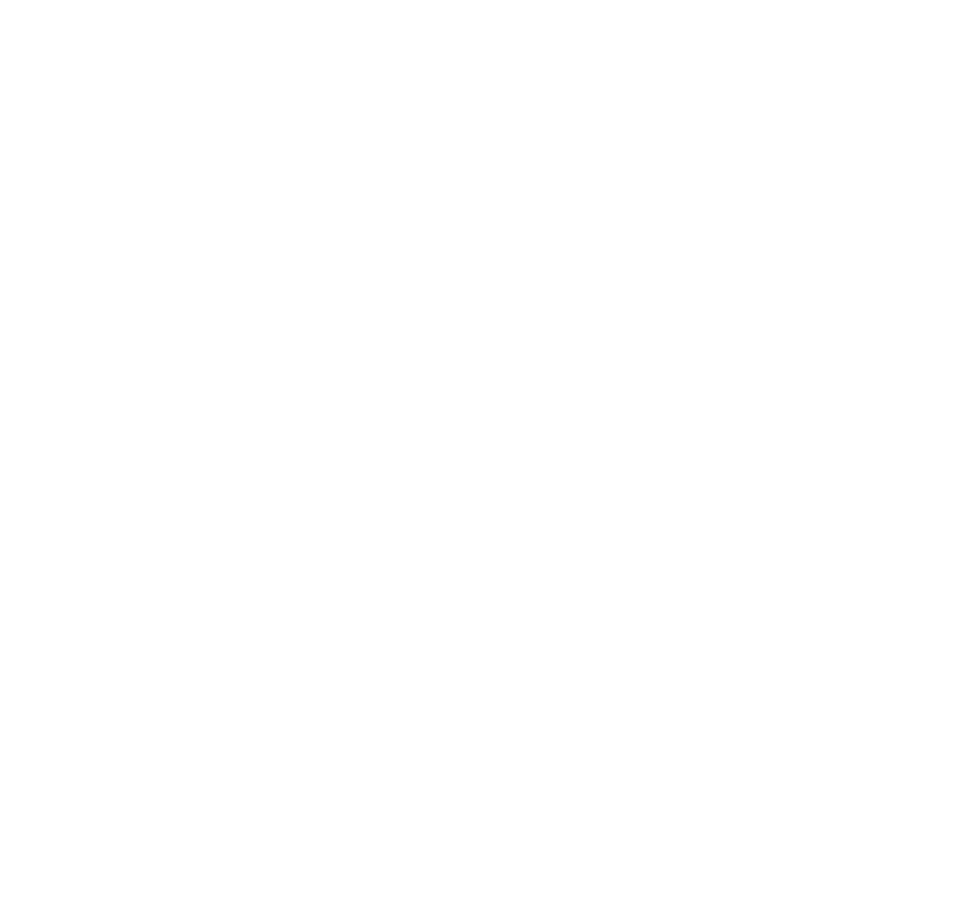
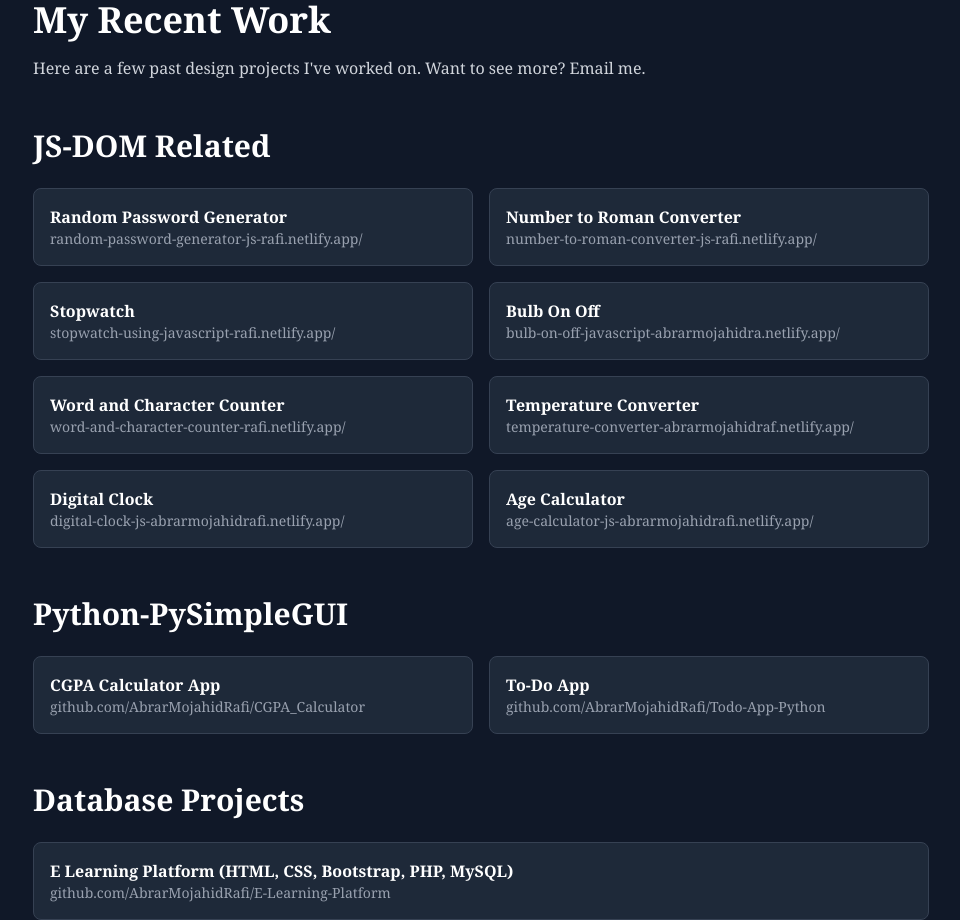
Before and after one commit to AbrarMojahidRafi/my-portfolio-website, a React (Vite) app: page / in a window 1280 px wide. Shown: the part 1880-2800 px from the top of the page, without its empty margins (159-1119 px from the left). Before the commit the page ends 1824 px from the top, so only its background shows below. Built offline with nearby package versions, Linux system fonts and the light colour scheme.

Commit message:
recent work section done

```diff
--- a/src/App.jsx
+++ b/src/App.jsx
@@ -2,6 +2,8 @@
 import Navbar from './components/navbar/navbar';
 import Intro from './components/intro';
 import About from './components/about';
+import Work from './components/work';
+import React from 'react';
 
 function App() {
 
@@ -10,6 +12,7 @@
       <Navbar/>
       <Intro/>
       <About/>
+      <Work/>
       <div>Rafi</div>
     </>
   )
--- a/src/components/intro.jsx
+++ b/src/components/intro.jsx
@@ -4,7 +4,7 @@
 const intro = () => {
   return (
     <>
-        <div className="flex flex-col md:flex-row items-center justify-center min-h-screen bg-gray-900 font-serif px-4 sm:px-8 md:px-12 lg:px-20 xl:px-40">
+        <div id="intro-section" className="flex flex-col md:flex-row items-center justify-center min-h-screen bg-gray-900 font-serif px-4 sm:px-8 md:px-12 lg:px-20 xl:px-40">
             {/* Image - First on mobile, Right on desktop */}
             <div className="md:w-1/2 flex justify-center order-first md:order-last mb-6 sm:mb-8 md:mb-0">
                 <div className="w-48 h-48 sm:w-56 sm:h-56 md:w-64 md:h-64 lg:w-72 lg:h-72 xl:w-80 xl:h-80 rounded-full border-4 border-yellow-200 overflow-hidden shadow-lg">
--- a/src/components/navbar/navbar.jsx
+++ b/src/components/navbar/navbar.jsx
@@ -2,12 +2,12 @@
 
 const navbar = () => {
 
-  const scrollToAbout = () => {
-    const aboutSection = document.getElementById('about-section');
-    if (aboutSection) {
-      aboutSection.scrollIntoView({ behavior: 'smooth' });
-    }
-  };
+    const scrollToSection = (sectionId) => {
+      const section  = document.getElementById(sectionId);
+      if (section ) {
+        section.scrollIntoView({ behavior: 'smooth' });
+      }
+    };
 
   return (
     <>
@@ -33,7 +33,11 @@
           <ul className="font-medium font-serif flex flex-col p-4 md:p-0 mt-4 border border-gray-100 rounded-lg bg-gray-50 md:flex-row md:space-x-8 rtl:space-x-reverse md:mt-0 md:border-0 md:bg-white dark:bg-gray-800 md:dark:bg-gray-900 dark:border-gray-700">
             <li>
               <a
-                href="#"
+                href="#intro-section"
+                onClick={(e) => {
+                  e.preventDefault();
+                  scrollToSection('intro-section');
+                }}
                 className="block py-2 px-3 text-white relative group md:p-0 dark:text-white"
               >
                 <b>HOME</b>
@@ -45,7 +49,7 @@
                 href="#about-section"
                 onClick={(e) => {
                   e.preventDefault();
-                  scrollToAbout();
+                  scrollToSection('about-section');
                 }}
                 className="block py-2 px-3 text-gray-900 relative group md:p-0 dark:text-white"
               >
@@ -55,19 +59,14 @@
             </li>
             <li>
               <a
-                href="#"
+                href="#work-section"
+                onClick={(e) => {
+                  e.preventDefault();
+                  scrollToSection('work-section');
+                }}
                 className="block py-2 px-3 text-gray-900 relative group md:p-0 dark:text-white"
               >
                 <b>WORKS</b>
-                <span className="absolute bottom-0 left-0 w-0 h-0.5 bg-white transition-all duration-300 group-hover:w-full"></span>
-              </a>
-            </li>
-            <li>
-              <a
-                href="#"
-                className="block py-2 px-3 text-gray-900 relative group md:p-0 dark:text-white"
-              >
-                <b>PRICING</b>
                 <span className="absolute bottom-0 left-0 w-0 h-0.5 bg-white transition-all duration-300 group-hover:w-full"></span>
               </a>
             </li>
--- /dev/null
+++ b/src/components/work.jsx
@@ -0,0 +1,94 @@
+import React from 'react'
+
+const work = () => {
+  return (
+    <>
+        <div id="work-section" className="flex flex-col items-center justify-center min-h-screen bg-gray-900 text-white font-serif px-4 sm:px-8 md:px-12 lg:px-20 xl:px-40 py-20">
+            <div className="w-full max-w-4xl">
+                {/* Title Section */}
+                <div className="mb-12">
+                    <h2 className="text-3xl sm:text-4xl font-bold mb-4 text-center md:text-left">
+                        My Recent Work
+                    </h2>
+                    <p className="text-gray-300 text-center md:text-left">
+                        Here are a few past design projects I've worked on. Want to see more? Email me.
+                    </p>
+                </div>
+
+                {/* JS-DOM Related Projects */}
+                <div className="mb-12">
+                    <h3 className="text-2xl sm:text-3xl font-bold mb-6 text-center md:text-left">
+                        JS-DOM Related
+                    </h3>
+                    <div className="grid grid-cols-1 sm:grid-cols-2 gap-4">
+                        <a href="https://random-password-generator-js-rafi.netlify.app/" target="_blank" rel="noopener noreferrer" className="bg-gray-800 border border-gray-700 rounded-lg p-4 hover:bg-gray-700 transition-colors">
+                            <p className="font-semibold">Random Password Generator</p>
+                            <p className="text-gray-400 text-sm">random-password-generator-js-rafi.netlify.app/</p>
+                        </a>
+                        <a href="https://number-to-roman-converter-js-rafi.netlify.app/" target="_blank" rel="noopener noreferrer" className="bg-gray-800 border border-gray-700 rounded-lg p-4 hover:bg-gray-700 transition-colors">
+                            <p className="font-semibold">Number to Roman Converter</p>
+                            <p className="text-gray-400 text-sm">number-to-roman-converter-js-rafi.netlify.app/</p>
+                        </a>
+                        <a href="https://stopwatch-using-javascript-rafi.netlify.app/" target="_blank" rel="noopener noreferrer" className="bg-gray-800 border border-gray-700 rounded-lg p-4 hover:bg-gray-700 transition-colors">
+                            <p className="font-semibold">Stopwatch</p>
+                            <p className="text-gray-400 text-sm">stopwatch-using-javascript-rafi.netlify.app/</p>
+                        </a>
+                        <a href="https://bulb-on-off-javascript-abrarmojahidra.netlify.app/" target="_blank" rel="noopener noreferrer" className="bg-gray-800 border border-gray-700 rounded-lg p-4 hover:bg-gray-700 transition-colors">
+                            <p className="font-semibold">Bulb On Off</p>
+                            <p className="text-gray-400 text-sm">bulb-on-off-javascript-abrarmojahidra.netlify.app/</p>
+                        </a>
+                        <a href="https://word-and-character-counter-rafi.netlify.app/" target="_blank" rel="noopener noreferrer" className="bg-gray-800 border border-gray-700 rounded-lg p-4 hover:bg-gray-700 transition-colors">
+                            <p className="font-semibold">Word and Character Counter</p>
+                            <p className="text-gray-400 text-sm">word-and-character-counter-rafi.netlify.app/</p>
+                        </a>
+                        <a href="https://temperature-converter-abrarmojahidraf.netlify.app/" target="_blank" rel="noopener noreferrer" className="bg-gray-800 border border-gray-700 rounded-lg p-4 hover:bg-gray-700 transition-colors">
+                            <p className="font-semibold">Temperature Converter</p>
+                            <p className="text-gray-400 text-sm">temperature-converter-abrarmojahidraf.netlify.app/</p>
+                        </a>
+                        <a href="https://digital-clock-js-abrarmojahidrafi.netlify.app/" target="_blank" rel="noopener noreferrer" className="bg-gray-800 border border-gray-700 rounded-lg p-4 hover:bg-gray-700 transition-colors">
+                            <p className="font-semibold">Digital Clock</p>
+                            <p className="text-gray-400 text-sm">digital-clock-js-abrarmojahidrafi.netlify.app/</p>
+                        </a>
+                        <a href="https://age-calculator-js-abrarmojahidrafi.netlify.app/" target="_blank" rel="noopener noreferrer" className="bg-gray-800 border border-gray-700 rounded-lg p-4 hover:bg-gray-700 transition-colors">
+                            <p className="font-semibold">Age Calculator</p>
+                            <p className="text-gray-400 text-sm">age-calculator-js-abrarmojahidrafi.netlify.app/</p>
+                        </a>
+                    </div>
+                </div>
+
+                {/* Python-PySimpleGUI Projects */}
+                <div className="mb-12">
+                    <h3 className="text-2xl sm:text-3xl font-bold mb-6 text-center md:text-left">
+                        Python-PySimpleGUI
+                    </h3>
+                    <div className="grid grid-cols-1 sm:grid-cols-2 gap-4">
+                        <a href="https://github.com/AbrarMojahidRafi/CGPA_Calculator" target="_blank" rel="noopener noreferrer" className="bg-gray-800 border border-gray-700 rounded-lg p-4 hover:bg-gray-700 transition-colors">
+                            <p className="font-semibold">CGPA Calculator App</p>
+                            <p className="text-gray-400 text-sm">github.com/AbrarMojahidRafi/CGPA_Calculator</p>
+                        </a>
+                        <a href="https://github.com/AbrarMojahidRafi/Todo-App-Python" target="_blank" rel="noopener noreferrer" className="bg-gray-800 border border-gray-700 rounded-lg p-4 hover:bg-gray-700 transition-colors">
+                            <p className="font-semibold">To-Do App</p>
+                            <p className="text-gray-400 text-sm">github.com/AbrarMojahidRafi/Todo-App-Python</p>
+                        </a>
+                    </div>
+                </div>
+
+                {/* Database Projects */}
+                <div>
+                    <h3 className="text-2xl sm:text-3xl font-bold mb-6 text-center md:text-left">
+                        Database Projects
+                    </h3>
+                    <div className="grid grid-cols-1 gap-4">
+                        <a href="https://github.com/AbrarMojahidRafi/E-Learning-Platform" target="_blank" rel="noopener noreferrer" className="bg-gray-800 border border-gray-700 rounded-lg p-4 hover:bg-gray-700 transition-colors">
+                            <p className="font-semibold">E Learning Platform (HTML, CSS, Bootstrap, PHP, MySQL)</p>
+                            <p className="text-gray-400 text-sm">github.com/AbrarMojahidRafi/E-Learning-Platform</p>
+                        </a>
+                    </div>
+                </div>
+            </div>
+        </div>
+    </>
+  )
+}
+
+export default work
```
